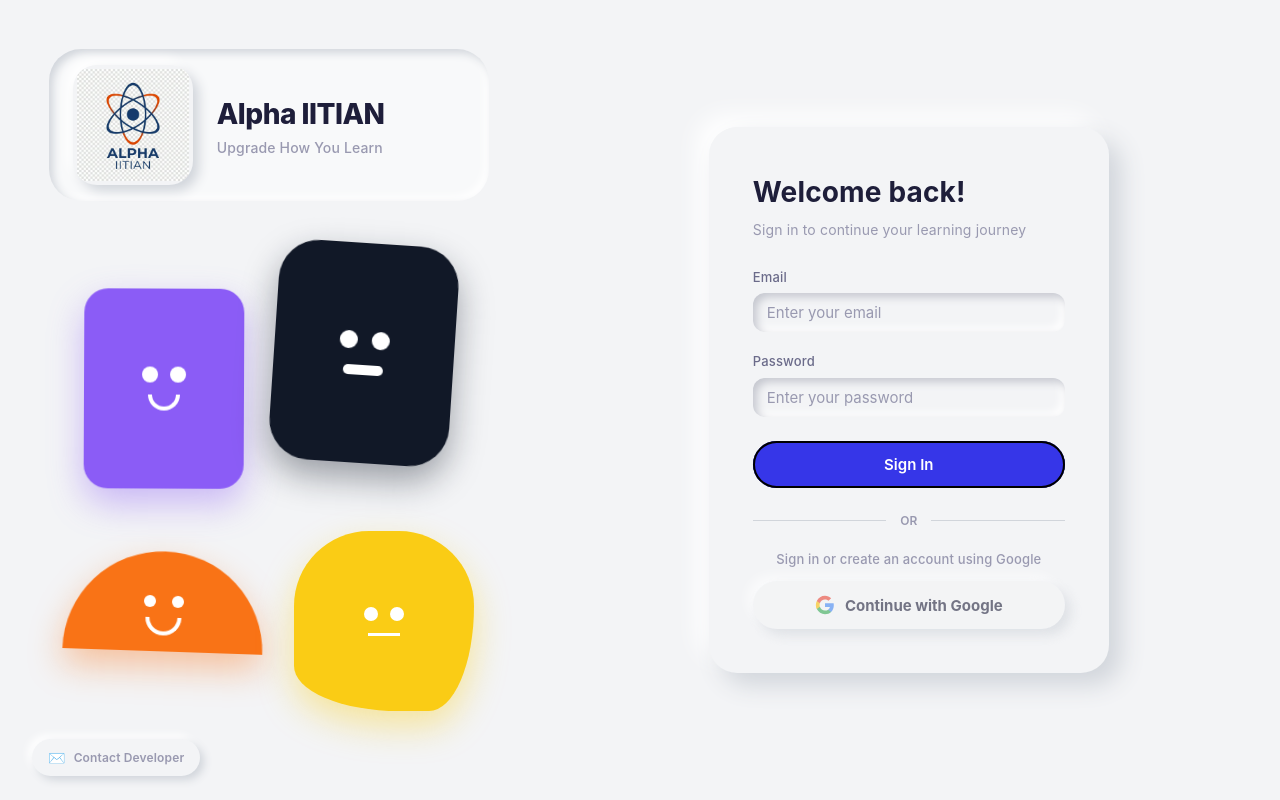
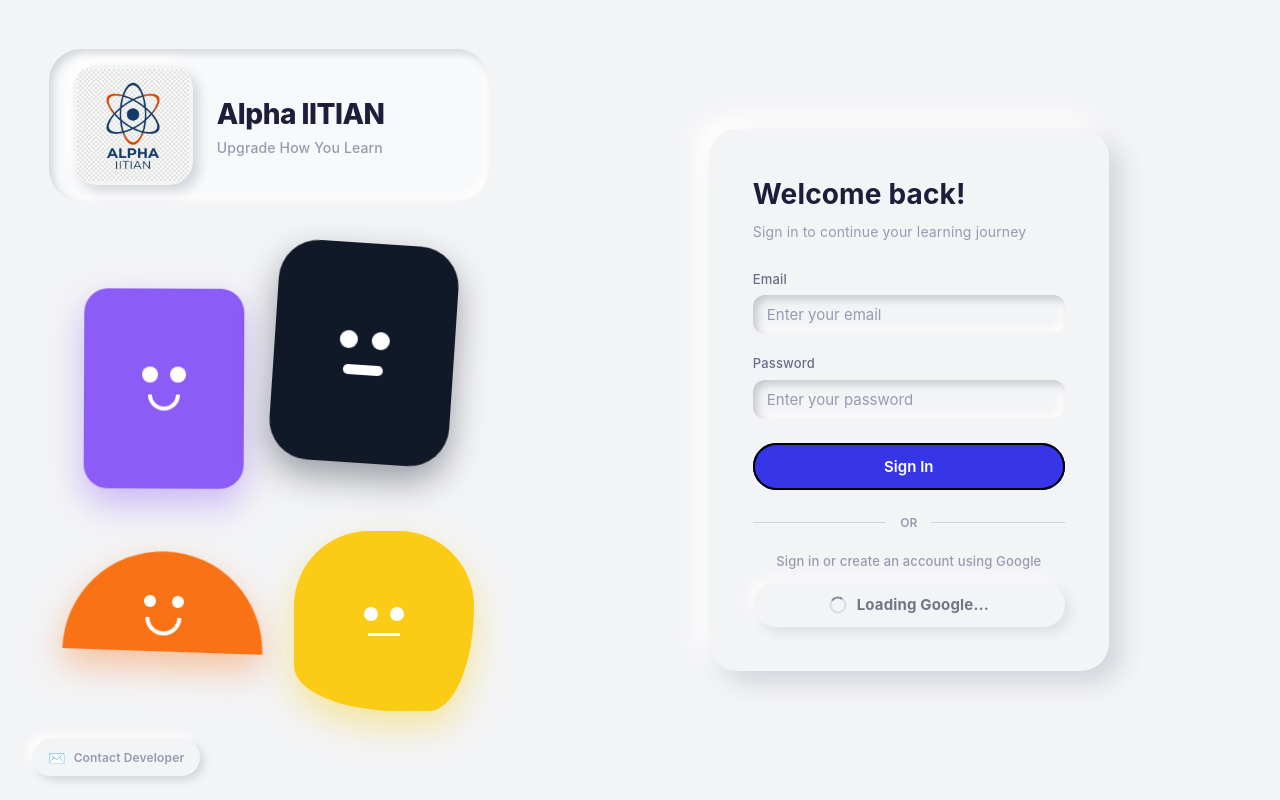
Before and after one commit to Tushaaaaarrrrrr/Teaching-llm, a Next.js app: page /login in a window 1280 px wide. Built offline with nearby package versions, Linux system fonts and the light colour scheme.

Commit message:
Fix Google Login button and remove event type filters

```diff
--- a/src/app/api/dashboard/route.ts
+++ b/src/app/api/dashboard/route.ts
@@ -86,7 +86,6 @@ export async function GET() {
     ] = await Promise.all([
       prisma.courseEvent.findMany({
         where: {
-          type: { in: ['class', 'live', 'event'] },
           status: { not: 'CANCELLED' },
           ...eventCourseFilter,
           endTime: { gte: now } // Only show current or future events
--- a/src/app/api/live-sessions/route.ts
+++ b/src/app/api/live-sessions/route.ts
@@ -16,7 +16,6 @@ export async function GET(request: NextRequest) {
     const { startOfDay, endOfDay } = getISTDayBoundaries()
 
     const where: Record<string, any> = {
-      type: { in: ['class', 'live', 'event'] },
       startTime: { gte: startOfDay, lte: endOfDay }
     }
 
--- a/src/app/login/page.tsx
+++ b/src/app/login/page.tsx
@@ -268,6 +268,17 @@ function GoogleLoginButton() {
           client_id: clientId,
           callback: handleGoogleResponse,
         })
+
+        // Render the official Google button
+        const buttonDiv = document.getElementById('google-button-container')
+        if (buttonDiv) {
+          (window as any).google.accounts.id.renderButton(buttonDiv, {
+            theme: 'outline',
+            size: 'large',
+            shape: 'pill',
+            width: 312, // Match form width
+          })
+        }
         setGsiReady(true)
       }
     }
@@ -306,13 +317,10 @@ function GoogleLoginButton() {
   }
 
   function handleGoogleClick() {
+    // This is no longer needed as renderButton handles its own click
+    // but we keep the logic to prompt one-tap if ready
     if (!gsiReady || gLoading) return
-    ;(window as any).google.accounts.id.prompt((notification: any) => {
-      if (notification.isNotDisplayed() || notification.isSkippedMoment()) {
-        // Fallback: use popup mode via credential.select
-        ;(window as any).google.accounts.id.prompt()
-      }
-    })
+    ;(window as any).google.accounts.id.prompt()
   }
 
   return (
@@ -328,54 +336,27 @@ function GoogleLoginButton() {
         Sign in or create an account using Google
       </p>
 
-      <button
-        onClick={handleGoogleClick}
-        disabled={!gsiReady || gLoading}
-        style={{
-          width: '100%',
-          padding: '14px 24px',
-          borderRadius: '50px',
-          border: 'none',
-          background: '#F3F4F6',
-          boxShadow: '6px 6px 12px #d1d5db, -6px -6px 12px #ffffff',
-          cursor: gsiReady && !gLoading ? 'pointer' : 'default',
-          display: 'flex',
-          alignItems: 'center',
-          justifyContent: 'center',
-          gap: '10px',
-          fontSize: '15px',
-          fontWeight: '700',
-          color: '#1e1e3a',
-          fontFamily: 'inherit',
-          transition: 'all 0.2s ease',
-          opacity: gsiReady ? 1 : 0.6,
-        }}
-        onMouseOver={(e) => {
-          if (gsiReady && !gLoading) {
-            e.currentTarget.style.boxShadow = '4px 4px 8px #d1d5db, -4px -4px 8px #ffffff'
-          }
-        }}
-        onMouseOut={(e) => {
-          e.currentTarget.style.boxShadow = '6px 6px 12px #d1d5db, -6px -6px 12px #ffffff'
-        }}
-      >
-        {gLoading ? (
-          <>
-            <svg className="spinner" width="18" height="18" viewBox="0 0 24 24" fill="none" stroke="currentColor" strokeWidth="2"><circle cx="12" cy="12" r="10" strokeOpacity="0.25"/><path d="M12 2a10 10 0 0 1 10 10" strokeOpacity="1"/></svg>
-            Signing in...
-          </>
-        ) : (
-          <>
-            <svg width="20" height="20" viewBox="0 0 24 24">
-              <path d="M22.56 12.25c0-.78-.07-1.53-.2-2.25H12v4.26h5.92a5.06 5.06 0 0 1-2.2 3.32v2.77h3.57c2.08-1.92 3.28-4.74 3.28-8.1z" fill="#4285F4"/>
-              <path d="M12 23c2.97 0 5.46-.98 7.28-2.66l-3.57-2.77c-.98.66-2.23 1.06-3.71 1.06-2.86 0-5.29-1.93-6.16-4.53H2.18v2.84C3.99 20.53 7.7 23 12 23z" fill="#34A853"/>
-              <path d="M5.84 14.09c-.22-.66-.35-1.36-.35-2.09s.13-1.43.35-2.09V7.07H2.18C1.43 8.55 1 10.22 1 12s.43 3.45 1.18 4.93l2.85-2.22.81-.62z" fill="#FBBC05"/>
-              <path d="M12 5.38c1.62 0 3.06.56 4.21 1.64l3.15-3.15C17.45 2.09 14.97 1 12 1 7.7 1 3.99 3.47 2.18 7.07l3.66 2.84c.87-2.6 3.3-4.53 6.16-4.53z" fill="#EA4335"/>
-            </svg>
-            Continue with Google
-          </>
+      <div style={{ display: 'flex', flexDirection: 'column', alignItems: 'center', minHeight: '44px' }}>
+        <div id="google-button-container" style={{ width: '100%', display: 'flex', justifyContent: 'center' }}></div>
+        {!gsiReady && (
+          <div style={{
+            width: '100%', height: '44px', borderRadius: '50px', background: '#F3F4F6',
+            boxShadow: '6px 6px 12px #d1d5db, -6px -6px 12px #ffffff',
+            display: 'flex', alignItems: 'center', justifyContent: 'center', gap: '10px',
+            fontSize: '15px', fontWeight: '700', color: '#1e1e3a', opacity: 0.6
+          }}>
+             <svg className="spinner" width="18" height="18" viewBox="0 0 24 24" fill="none" stroke="currentColor" strokeWidth="2"><circle cx="12" cy="12" r="10" strokeOpacity="0.25"/><path d="M12 2a10 10 0 0 1 10 10" strokeOpacity="1"/></svg>
+             Loading Google...
+          </div>
         )}
-      </button>
+      </div>
+
+      {/* Hidden button to still allow one-tap if script fails to render but init succeeds */}
+      {gsiReady && !gLoading && false && (
+        <button onClick={handleGoogleClick} style={{ marginTop: '10px', fontSize: '11px', color: '#9999b0', background: 'none', border: 'none', cursor: 'pointer' }}>
+          Try One-Tap
+        </button>
+      )}
     </div>
   )
 }
--- a/src/lib/auth.ts
+++ b/src/lib/auth.ts
@@ -133,6 +133,10 @@ export function canManageContent(role: string) {
   return role === 'MANAGER' || role === 'ADMIN'
 }
 
+export function canManageEvents(role: string) {
+  return role === 'MANAGER' || role === 'ADMIN' || role === 'INSTRUCTOR'
+}
+
 /**
  * Returns the courseIds the user has access to via Enrollment.
  * MANAGER: returns null (meaning "all courses, no filtering")
```
Also changed, not shown: 1 other file (tests, documents, lock files or other folders).
